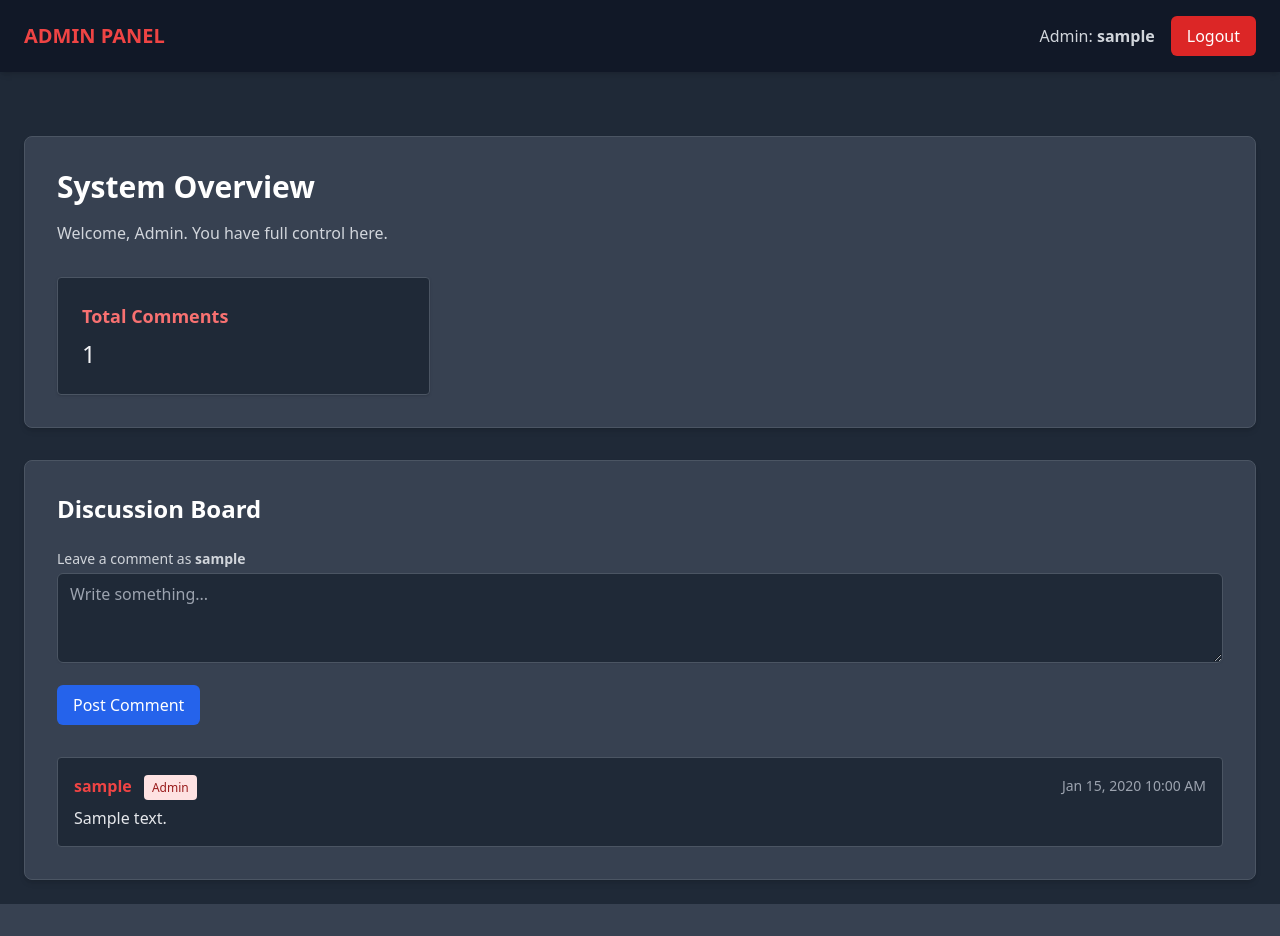
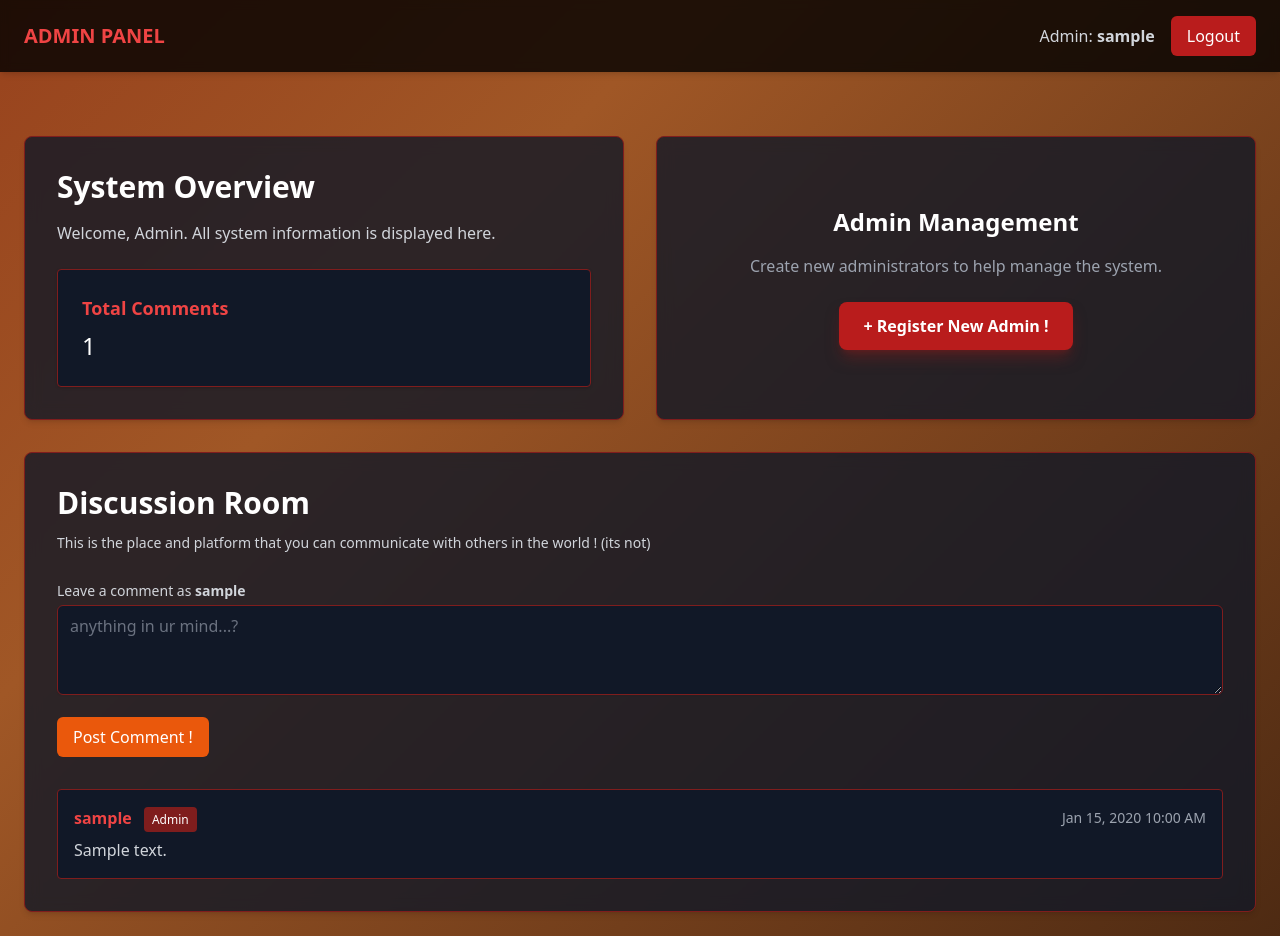
Before and after one commit to zahoon/SecurityTest-Page, a PHP site: page /dashboard.php in a window 1280 px wide. Before the commit the page ends 904 px from the top, so only its background shows below. Run offline with PHP 8.4, Linux system fonts and the light colour scheme; the visitor is signed in with stand-in values (Sample User, id 1); tables that the repository leaves empty or names only in its code hold one stand-in row (values such as "Sample post"); some libraries are stand-ins or nearby versions.

Commit message:
+ Dashboard UI !
- plus register admin
- plus system ss photo

```diff
--- a/dashboard.php
+++ b/dashboard.php
@@ -1,6 +1,6 @@
 <?php
 session_start();
-require 'db.php'; // Ensure db.php is included
+require 'db.php';
 
 // 1. Security: Check if user is logged in
 if (!isset($_SESSION['user_id'])) {
@@ -20,19 +20,16 @@ if ($_SERVER["REQUEST_METHOD"] == "POST" && isset($_POST['submit_comment'])) {
         try {
             $stmt = $pdo->prepare("INSERT INTO comment (username, role, comment) VALUES (?, ?, ?)");
             $stmt->execute([$username, $role, $comment_text]);
-
-            // Redirect to self to prevent resubmission on refresh
             header("Location: dashboard.php");
             exit;
         } catch (PDOException $e) {
-            $error = "Error posting comment: " . $e->getMessage();
+            $error = "Error: " . $e->getMessage();
         }
     }
 }
 
 // --- FETCH ALL COMMENTS ---
 try {
-    // Get all comments, newest first
     $stmt = $pdo->query("SELECT * FROM comment ORDER BY time DESC");
     $comments = $stmt->fetchAll();
 } catch (PDOException $e) {
@@ -47,14 +44,41 @@ try {
     <meta name="viewport" content="width=device-width, initial-scale=1.0">
     <title>Dashboard</title>
     <script src="https://cdn.tailwindcss.com"></script>
+
+    <style>
+        /* USER ANIMATION */
+        @keyframes user-gradient {
+            0% { background-position: 0% 50%; }
+            50% { background-position: 100% 50%; }
+            100% { background-position: 0% 50%; }
+        }
+        .animated-user {
+            background: linear-gradient(-45deg, #dabd14ff, #db7f29ff, #f05850ff, #c8cacaff);
+            background-size: 400% 400%;
+            animation: user-gradient 15s ease infinite;
+        }
+
+        /* ADMIN ANIMATION */
+        @keyframes admin-gradient {
+            0% { background-position: 0% 50%; }
+            50% { background-position: 100% 50%; }
+            100% { background-position: 0% 50%; }
+        }
+        .animated-admin {
+            background: linear-gradient(-45deg, #000000, #a05726ff, #800000, #555555ff);
+            background-size: 400% 400%;
+            animation: admin-gradient 15s ease infinite;
+        }
+    </style>
 </head>
-<body class="<?php echo ($role === 'admin') ? 'bg-gray-800 text-gray-100' : 'bg-gray-100 text-gray-900'; ?>">
 
-    <nav class="<?php echo ($role === 'admin') ? 'bg-gray-900' : 'bg-white'; ?> shadow-md">
+<body class="<?php echo ($role === 'admin') ? 'animated-admin text-gray-100' : 'animated-user text-gray-900'; ?> min-h-screen">
+
+    <nav class="<?php echo ($role === 'admin') ? 'bg-black/80' : 'bg-white/90'; ?> backdrop-blur-sm shadow-md transition-colors">
         <div class="container px-6 py-4 mx-auto">
             <div class="flex items-center justify-between">
-                <div class="text-xl font-bold <?php echo ($role === 'admin') ? 'text-red-500' : 'text-blue-600'; ?>">
-                    <?php echo ($role === 'admin') ? 'ADMIN PANEL' : 'My User Dashboard'; ?>
+                <div class="text-xl font-bold <?php echo ($role === 'admin') ? 'text-red-500' : 'text-orange-600'; ?>">
+                    <?php echo ($role === 'admin') ? 'ADMIN PANEL' : 'Customer Dashboard !'; ?>
                 </div>
 
                 <div class="flex items-center">
@@ -63,7 +87,7 @@ try {
                     </span>
                     <a href="logout.php"
                        class="px-4 py-2 font-medium text-white rounded-md transition duration-300
-                       <?php echo ($role === 'admin') ? 'bg-red-600 hover:bg-red-700' : 'bg-blue-600 hover:bg-blue-700'; ?>">
+                       <?php echo ($role === 'admin') ? 'bg-red-700 hover:bg-red-900' : 'bg-red-600 hover:bg-orange-600'; ?>">
                         Logout
                     </a>
                 </div>
@@ -74,27 +98,39 @@ try {
     <div class="container p-6 mx-auto mt-10 space-y-8">
 
         <?php if ($role === 'admin'): ?>
-            <div class="p-8 bg-gray-700 rounded-lg shadow-md border border-gray-600">
-                <h1 class="text-3xl font-bold text-white">System Overview</h1>
-                <p class="mt-4 text-gray-300">Welcome, Admin. You have full control here.</p>
-                <div class="grid grid-cols-1 md:grid-cols-3 gap-6 mt-8">
-                    <div class="p-6 bg-gray-800 rounded shadow border border-gray-600">
-                        <h3 class="font-bold text-lg text-red-400">Total Comments</h3>
-                        <p class="text-2xl mt-2"><?php echo count($comments); ?></p>
+            <div class="grid grid-cols-1 md:grid-cols-2 gap-8">
+
+                <div class="p-8 bg-gray-900/80 backdrop-blur rounded-lg shadow-md border border-red-900">
+                    <h1 class="text-3xl font-bold text-white">System Overview</h1>
+                    <p class="mt-4 text-gray-300">Welcome, Admin. All system information is displayed here.</p>
+                    <div class="mt-6 p-6 bg-gray-900 rounded shadow border border-red-900">
+                        <h3 class="font-bold text-lg text-red-500">Total Comments</h3>
+                        <p class="text-2xl mt-2 text-white"><?php echo count($comments); ?></p>
                     </div>
+                </div>
+
+                <div class="p-8 bg-gray-900/80 backdrop-blur rounded-lg shadow-md border border-red-900 flex flex-col justify-center items-center text-center">
+                    <h1 class="text-2xl font-bold text-white mb-4">Admin Management</h1>
+                    <p class="text-gray-400 mb-6">Create new administrators to help manage the system.</p>
+
+                    <a href="registeradmin.php"
+                       class="px-6 py-3 font-bold text-white bg-red-700 rounded-lg hover:bg-red-600 transition shadow-lg shadow-red-900/50">
+                        + Register New Admin !
+                    </a>
                 </div>
             </div>
         <?php endif; ?>
 
         <?php if ($role === 'user'): ?>
-            <div class="p-8 bg-white rounded-lg shadow-md">
+            <div class="p-8 bg-white/95 backdrop-blur rounded-lg shadow-md">
                 <h1 class="text-3xl font-bold text-gray-900">My Profile</h1>
-                <p class="mt-4 text-gray-700">Welcome back! Check the discussion board below.</p>
+                <p class="mt-4 text-gray-700">Welcome back to the System! Check the discussion room below.</p>
             </div>
         <?php endif; ?>
 
-        <div class="p-8 rounded-lg shadow-md <?php echo ($role === 'admin') ? 'bg-gray-700 border border-gray-600' : 'bg-white'; ?>">
-            <h2 class="text-2xl font-bold <?php echo ($role === 'admin') ? 'text-white' : 'text-gray-900'; ?>">Discussion Board</h2>
+        <div class="p-8 rounded-lg shadow-md <?php echo ($role === 'admin') ? 'bg-gray-900/80 backdrop-blur border border-red-900' : 'bg-white/95 backdrop-blur'; ?>">
+            <h2 class="text-3xl font-bold <?php echo ($role === 'admin') ? 'text-white' : 'text-gray-900'; ?>">Discussion Room</h2>
+            <h3 class="text-sm mt-3 mb-7 <?php echo ($role === 'admin') ? 'text-gray-300' : 'text-gray-900'; ?>"> This is the place and platform that you can communicate with others in the world ! (its not)</h3>
 
             <form action="" method="POST" class="mt-6 space-y-4">
                 <div>
@@ -102,26 +138,27 @@ try {
                         Leave a comment as <strong><?php echo $username; ?></strong>
                     </label>
                     <textarea name="comment_text" id="comment_text" rows="3" required
-                        class="w-full px-3 py-2 mt-1 border rounded-md shadow-sm focus:outline-none focus:ring-2 focus:ring-blue-500
-                        <?php echo ($role === 'admin') ? 'bg-gray-800 border-gray-600 text-white placeholder-gray-400' : 'border-gray-300 text-gray-900'; ?>"
-                        placeholder="Write something..."></textarea>
+                        class="w-full px-3 py-2 mt-1 border rounded-md shadow-sm focus:outline-none focus:ring-1 focus:ring-white
+                        <?php echo ($role === 'admin') ? 'bg-gray-900 border-red-900 text-white placeholder-gray-500' : 'border-gray-300 text-gray-900'; ?>"
+                        placeholder="anything in ur mind...?"></textarea>
                 </div>
                 <button type="submit" name="submit_comment"
-                        class="px-4 py-2 font-medium text-white bg-blue-600 rounded-md hover:bg-blue-700">
-                    Post Comment
+                        class="px-4 py-2 font-medium text-white rounded-md hover:opacity-90 transition
+                        <?php echo ($role === 'admin') ? 'bg-orange-600 hover:bg-red-900' : 'bg-orange-500 hover:bg-yellow-400'; ?>">
+                    Post Comment !
                 </button>
             </form>
 
             <div class="mt-8 space-y-4">
                 <?php if (count($comments) > 0): ?>
                     <?php foreach ($comments as $c): ?>
-                        <div class="p-4 rounded border <?php echo ($role === 'admin') ? 'bg-gray-800 border-gray-600' : 'bg-gray-50 border-gray-200'; ?>">
+                        <div class="p-4 rounded border <?php echo ($role === 'admin') ? 'bg-gray-900 border-red-900' : 'bg-gray-50 border-gray-200 shadow-md'; ?>">
                             <div class="flex items-center justify-between mb-2">
                                 <div>
-                                    <span class="font-bold <?php echo ($c['role'] === 'admin') ? 'text-red-500' : 'text-blue-600'; ?>">
+                                    <span class="font-bold <?php echo ($c['role'] === 'admin') ? 'text-red-500' : 'text-yellow-500'; ?>">
                                         <?php echo htmlspecialchars($c['username']); ?>
                                     </span>
-                                    <span class="text-xs px-2 py-1 rounded ml-2 <?php echo ($c['role'] === 'admin') ? 'bg-red-100 text-red-800' : 'bg-blue-100 text-blue-800'; ?>">
+                                    <span class="text-xs px-2 py-1 rounded ml-2 <?php echo ($c['role'] === 'admin') ? 'bg-red-900 text-white' : 'bg-gray-200 text-orange-700'; ?>">
                                         <?php echo ucfirst($c['role']); ?>
                                     </span>
                                 </div>
@@ -129,18 +166,16 @@ try {
                                     <?php echo date('M d, Y h:i A', strtotime($c['time'])); ?>
                                 </span>
                             </div>
-                            <p class="<?php echo ($role === 'admin') ? 'text-gray-200' : 'text-gray-800'; ?>">
+                            <p class="<?php echo ($role === 'admin') ? 'text-gray-300' : 'text-gray-800'; ?>">
                                 <?php echo nl2br(htmlspecialchars($c['comment'])); ?>
                             </p>
                         </div>
                     <?php endforeach; ?>
                 <?php else: ?>
-                    <p class="<?php echo ($role === 'admin') ? 'text-gray-400' : 'text-gray-500'; ?>">No comments yet. Be the first to say hello!</p>
+                    <p class="<?php echo ($role === 'admin') ? 'text-gray-400' : 'text-gray-500'; ?>">There is no comments yet.</p>
                 <?php endif; ?>
             </div>
         </div>
-
     </div>
-
 </body>
 </html>
```
Also changed, not shown: registeradmin.php (added, +119 -0 lines), 2 other files.
